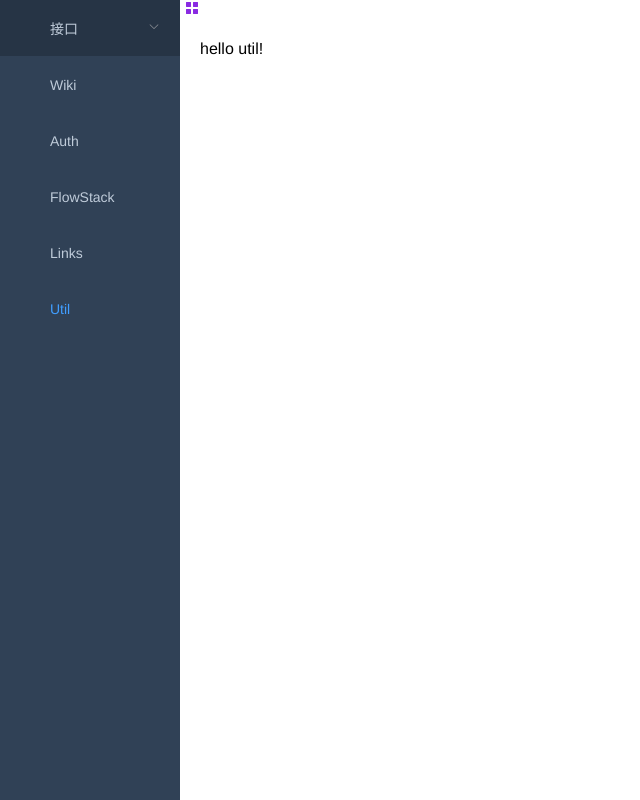
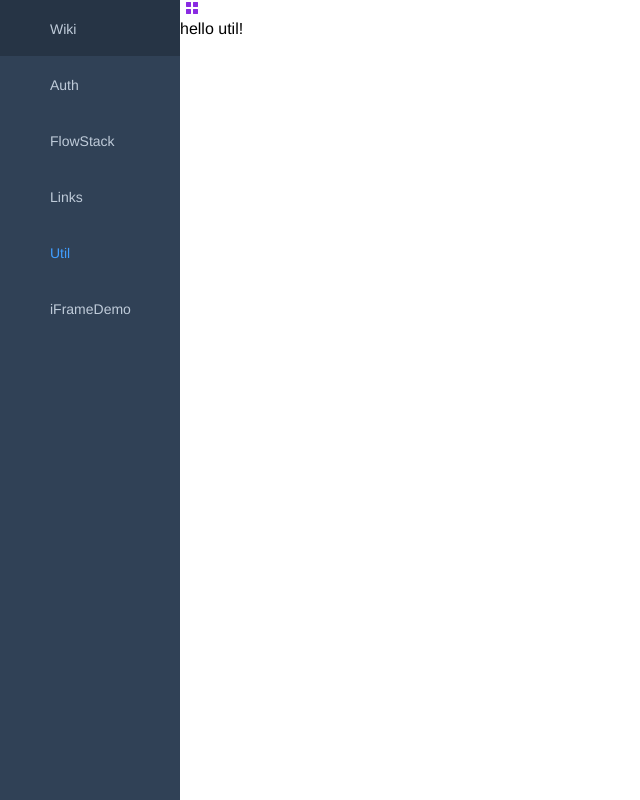
Before and after one commit to GyFish/my-dev, a Vue app in the folder dev/: page /#/util/index in a window 1280 px wide. Shown: the whole page, without its empty margins (0-640 px from the left). Built offline with nearby package versions, Linux system fonts and the light colour scheme.

Commit message:
iframe height

```diff
--- a/dev/src/components/Hamburger/index.vue
+++ b/dev/src/components/Hamburger/index.vue
@@ -15,7 +15,7 @@ export default {
   props: {
     isActive: {
       type: Boolean,
-      default: false
+      default: true
     },
     toggleClick: {
       type: Function,
--- a/dev/src/router/index.js
+++ b/dev/src/router/index.js
@@ -34,27 +34,14 @@ export const constantRouterMap = [
     name: 'api',
     meta: { title: '接口', icon: 'example' },
     alwaysShow: true,
+    hidden: true,
     children: [
       {
         path: 'table',
         name: 'Api',
         component: () => import('@/views/api-table/index'),
         meta: { title: '外呼系统', icon: 'star' }
-      },
-      {
-        hidden: true,
-        path: 'ui',
-        name: 'Api-UI',
-        component: () => import('@/views/api-ui/index'),
-        meta: { title: 'ui', icon: 'star' }
-      },
-      {
-        hidden: true,
-        path: 'editor',
-        name: 'Api-Editor',
-        component: () => import('@/views/api-editor/index'),
-        meta: { title: 'editor', icon: 'star' }
-      },
+      }
     ]
   },
 
@@ -181,6 +168,24 @@ export const constantRouterMap = [
     ]
   },
 
+  // iframe
+  {
+    path: '/iframe',
+    component: Layout,
+    alwaysShow: false,
+    name: 'iFrameDemo',
+    meta: { title: 'iFrameDemo', icon: 'lock' },
+    redirect: '/iframe/demo',
+    children: [
+      {
+        path: 'demo',
+        name: 'iFrameDemo',
+        component: () => import('@/views/iframe/index'),
+        meta: { title: 'iFrameDemo', icon: 'money' }
+      }
+    ]
+  },
+
   { path: '*', redirect: '/404', hidden: true }
 ]
 
--- a/dev/src/styles/index.scss
+++ b/dev/src/styles/index.scss
@@ -55,5 +55,5 @@ a:hover {
 }
 
 .app-container {
-  padding: 20px;
+  padding: 0px;
 }
--- /dev/null
+++ b/dev/src/views/iframe/index.vue
@@ -0,0 +1,34 @@
+<template>
+<div class="app-container">
+  <iframe
+    id="iframe-demo"
+    src="https://www.baidu.com"
+    frameborder="0"
+    width="100%"
+  ></iframe>
+</div>
+</template>
+
+<script>
+
+window.onresize = function() {
+  console.log(window.innerHeight)
+  document.getElementById('iframe-demo').height = window.innerHeight - 25
+}
+
+export default {
+
+  data() {
+    return {};
+  },
+
+  methods: {
+  },
+
+  mounted() {
+
+    document.getElementById('iframe-demo').height = window.innerHeight - 25
+  }
+
+};
+</script>
```
